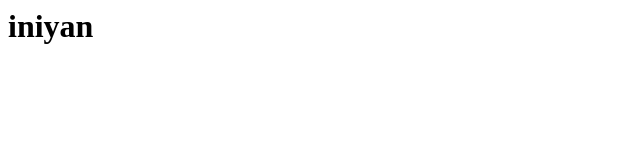
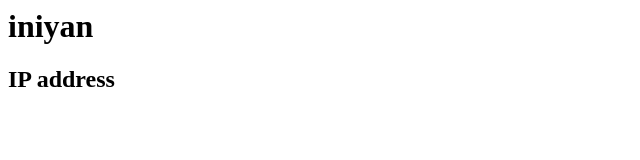
Before and after one commit to Tamizhiniyan2006/iynx, a plain HTML site: page index.html in a window 1280 px wide. Shown: the whole page, without its empty margins (0-640 px from the left). Drawn offline with Linux system fonts and the light colour scheme.

Commit message:
Update index.html

```diff
--- a/index.html
+++ b/index.html
@@ -4,5 +4,7 @@
   </head>
   <body>
     <h1>iniyan</h1>
+    <h2>IP address</h2>
+
   </body>
 </html>
```
